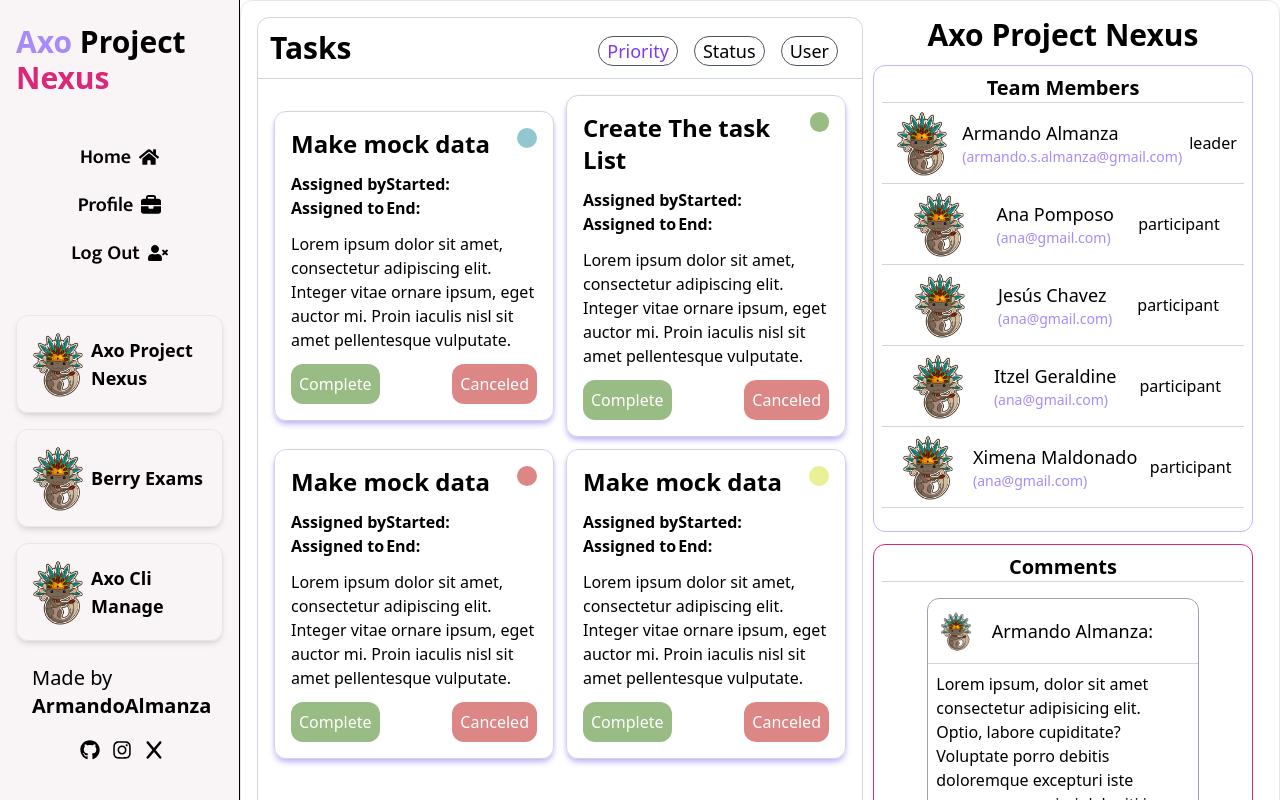
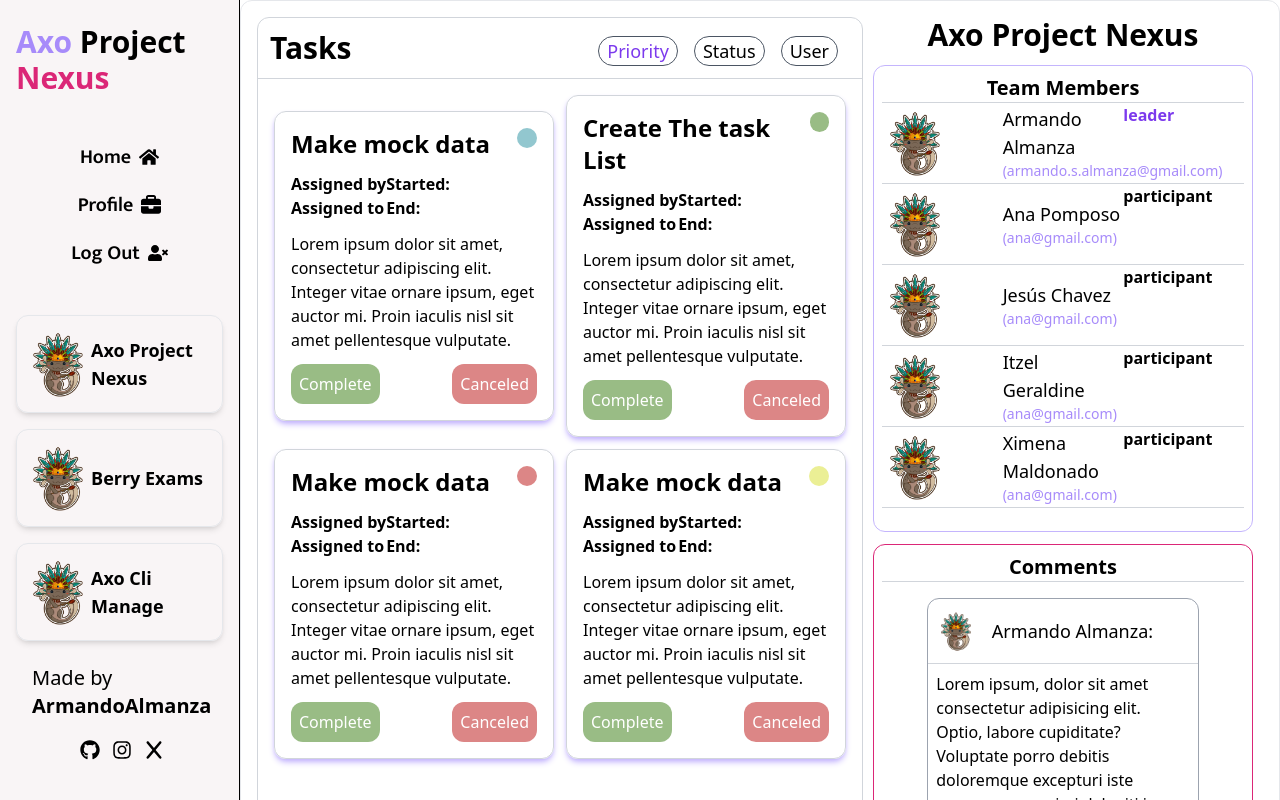
Before and after one commit to ArmandoAlmanza/Axo-Proyect-Nexus, a React (Vite) app in the folder client/: page /dashboard in a window 1280 px wide. Built offline with nearby package versions, Linux system fonts and the light colour scheme.

Commit message:
sepparate items and add minh

```diff
--- a/client/src/components/users/MemberCard.tsx
+++ b/client/src/components/users/MemberCard.tsx
@@ -7,7 +7,7 @@ interface Props {
 
 const MemberCard = ({ name, email, img, rol }: Props) => {
     return (
-        <div className="flex justify-evenly border-b border-b-gray-300 items-center">
+        <div className="grid grid-cols-3 border-b border-b-gray-300 items-center">
             <img
                 className="h-20 justify-items-start"
                 src={img != "" ? img : "/axolotl.png"}
@@ -17,7 +17,15 @@ const MemberCard = ({ name, email, img, rol }: Props) => {
                 {name}
                 <span className="text-violet-400 text-sm">({email})</span>
             </p>
-            <p>{rol}</p>
+            <p
+                className={`${
+                    rol === "leader"
+                        ? "text-violet-600"
+                        : "text-black"
+                } font-bold self-start`}
+            >
+                {rol}
+            </p>
         </div>
     );
 };
```
